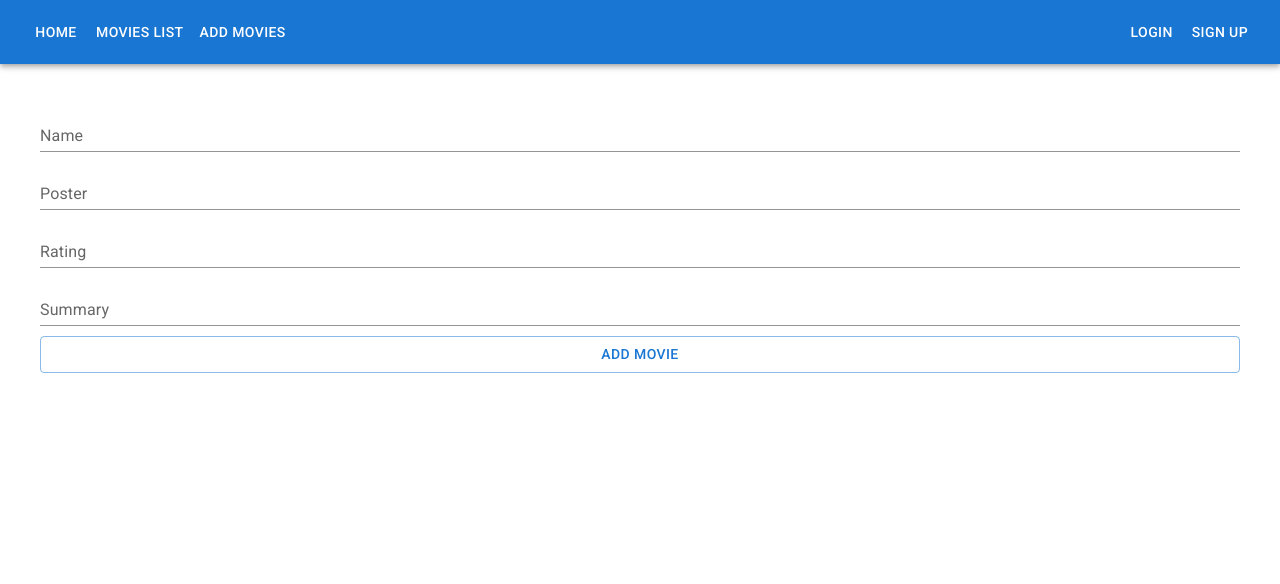
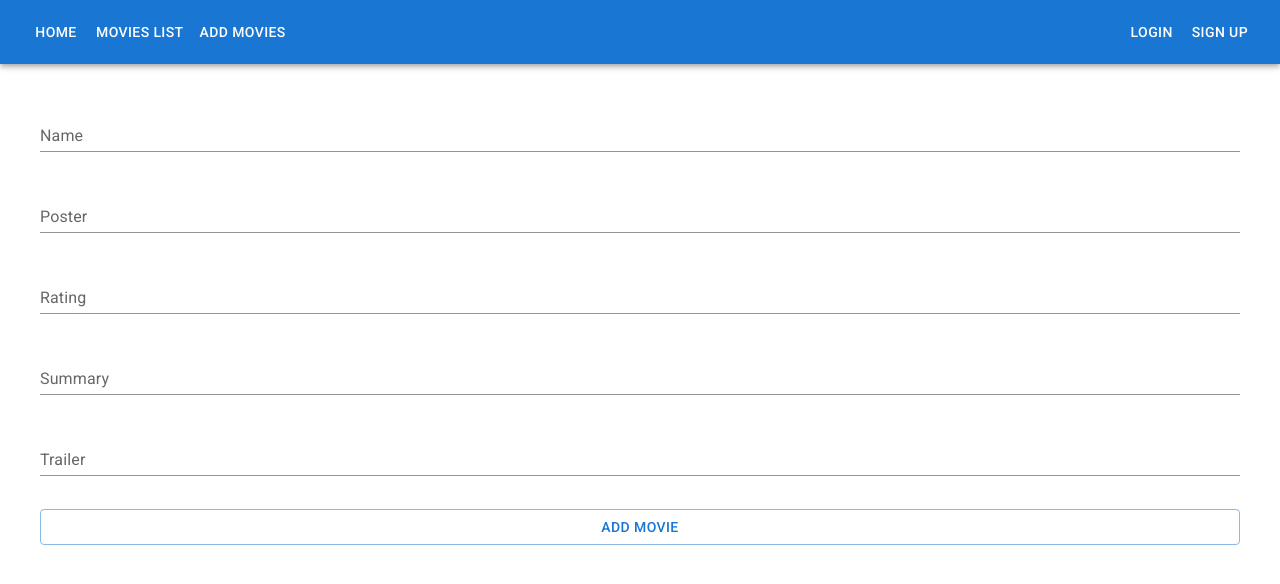
Before and after one commit to aniketb03/Movie-front-end, a React (Create React App) app: page /movies/add in a window 1280 px wide. Shown: the top 584 px of the page. Built offline with nearby package versions, Linux system fonts and the light colour scheme; the HTML template or start-up script is replaced by a standard one.

Commit message:
CURD Operation

```diff
--- /dev/null
+++ b/src/AddMovie.js
@@ -0,0 +1,146 @@
+import { useState } from "react";
+import Button from "@mui/material/Button";
+import TextField from "@mui/material/TextField";
+import { useNavigate } from "react-router-dom";
+import { useFormik } from "formik";
+import * as yup from "yup";
+import { API } from "./global";
+
+const movieValidationScheme = yup.object({
+  name: yup.string().required(),
+  poster: yup.string().required().min(5, "Need a Bigger Poster"),
+  rating: yup
+    .number()
+    .required()
+    .min(1, "Need a Better rating")
+    .max(10, "Too much rating"),
+  summary: yup.string().required().min(20, "Need a Bigger Summary"),
+  trailer: yup.string().required(),
+});
+export function AddMovie() {
+  // const [name, setName] = useState("");
+  // const [poster, setPoster] = useState("");
+  // const [rating, setRating] = useState("");
+  // const [summary, setSummary] = useState("");
+
+  // const addMovie = () => {
+  //   const newMovie = {
+  //     name: name,
+  //     poster: poster,
+  //     rating: rating,
+  //     summary: summary
+  // //   };
+  // //   setMovieList([...movieList, newMovie]);
+  // };
+
+  const navigate = useNavigate();
+  const addMovie = (newMovie) => {
+    fetch(`${API}/movies`, {
+      method: "POST",
+      headers: {
+        "Content-Type": "application/json",
+      },
+      body: JSON.stringify(newMovie),
+    }).then((res) => navigate("/movies"));
+    console.log(newMovie);
+  };
+
+  const { handleSubmit, values, handleChange, handleBlur, errors, touched } =
+    useFormik({
+      initialValues: {
+        name: "",
+        poster: "",
+        rating: "",
+        summary: "",
+        trailer: "",
+      },
+      validationSchema: movieValidationScheme,
+      onSubmit: (newMovie) => {
+        console.log("onSubmit", newMovie);
+        addMovie(newMovie);
+      },
+    });
+  return (
+    // <div className="add-movie-form">
+    //   <TextField
+    //     label="Name"
+    //     variant="standard"
+    //     onChange={(event) => setName(event.target.value)} />
+    //   <TextField
+    //     label="Poster"
+    //     variant="standard"
+    //     onChange={(event) => setPoster(event.target.value)} />
+    //   <TextField
+    //     label="Rating"
+    //     variant="standard"
+    //     onChange={(event) => setRating(event.target.value)} />
+    //   <TextField
+    //     label="Summary"
+    //     variant="standard"
+    //     onChange={(event) => setSummary(event.target.value)} />
+    //   <Button variant="outlined" onClick={addMovie}>Add Movie</Button>
+    // </div>
+
+    <form onSubmit={handleSubmit} className="add-movie-form">
+      <TextField
+        label="Name"
+        variant="standard"
+        name="name"
+        onChange={handleChange}
+        onBlur={handleBlur}
+        value={values.name}
+        error={touched.name && Boolean(errors.name)}
+        helperText={touched.name && errors.name ? errors.name : " "}
+      />
+
+      <TextField
+        label="Poster"
+        variant="standard"
+        name="poster"
+        onChange={handleChange}
+        onBlur={handleBlur}
+        value={values.poster}
+        error={touched.poster && Boolean(errors.poster)}
+        helperText={touched.poster && errors.poster ? errors.poster : " "}
+      />
+
+      <TextField
+        label="Rating"
+        variant="standard"
+        name="rating"
+        onChange={handleChange}
+        onBlur={handleBlur}
+        value={values.rating}
+        error={touched.rating && Boolean(errors.rating)}
+        helperText={touched.rating && errors.rating ? errors.rating : " "}
+      />
+
+      <TextField
+        label="Summary"
+        variant="standard"
+        name="summary"
+        onChange={handleChange}
+        onBlur={handleBlur}
+        value={values.summary}
+        error={touched.summary && Boolean(errors.summary)}
+        helperText={touched.summary && errors.summary ? errors.summary : " "}
+      />
+
+      <TextField
+        label="Trailer"
+        variant="standard"
+        name="trailer"
+        onChange={handleChange}
+        onBlur={handleBlur}
+        value={values.trailer}
+        error={touched.trailer && Boolean(errors.trailer)}
+        helperText={touched.trailer && errors.trailer ? errors.trailer : " "}
+      />
+
+      <Button type="submit" variant="outlined">
+        {" "}
+        Add Movie
+      </Button>
+    </form>
+  );
+}
--- /dev/null
+++ b/src/Delete.js
@@ -0,0 +1,10 @@
+import Button from '@mui/material/Button';
+import * as React from 'react';
+export function Delete() {
+  return (
+    <div>
+      <Button variant='outlined'>Delete</Button>
+    </div>
+  );
+
+}
--- /dev/null
+++ b/src/EditMovie.js
@@ -0,0 +1,90 @@
+import * as react from "react";
+import { useNavigate, useParams } from "react-router-dom";
+import Button from "@mui/material/Button";
+import { useEffect, useState } from "react";
+import { API } from "./global";
+import TextField from "@mui/material/TextField";
+export function EditMovie() {
+  const { id } = useParams();
+  console.log(id);
+
+  const [movie, setMovie] = useState(null);
+
+  const getMovies = () => {
+    fetch(`${API}/movies/${id}`, {
+      method: "GET",
+    })
+      .then((data) => data.json())
+      .then((mv) => setMovie(mv));
+  };
+  useEffect(() => getMovies(), []);
+
+  return movie ? <EditMovieForm movie={movie} /> : "loading...";
+}
+function EditMovieForm({ movie }) {
+  const [name, setName] = useState(movie.name);
+  const [poster, setPoster] = useState(movie.poster);
+  const [rating, setRating] = useState(movie.rating);
+  const [summary, setSummary] = useState(movie.summary);
+  const [trailer, setTrailer] = useState(movie.trailer);
+
+  const navigate = useNavigate();
+
+  const addMovie = () => {
+    const newMovie = {
+      name: name,
+      poster: poster,
+      rating: rating,
+      summary: summary,
+      trailer: trailer,
+    };
+
+    fetch(`${API}/movies/${movie.id}`, {
+      method: "PUT",
+      headers: {
+        "Content-Type": "application/json",
+      },
+      body: JSON.stringify(newMovie),
+    }).then(() => navigate("/movies"));
+    console.log(newMovie);
+  };
+  return (
+    <div className="add-movie-form">
+      <TextField
+        value={name}
+        onChange={(event) => setName(event.target.value)}
+        label="Name"
+        varient="standard"
+      />
+
+      <TextField
+        value={poster}
+        onChange={(event) => setPoster(event.target.value)}
+        label="Name"
+        varient="standard"
+      />
+      <TextField
+        value={rating}
+        onChange={(event) => setRating(event.target.value)}
+        label="Name"
+        varient="standard"
+      />
+      <TextField
+        value={summary}
+        onChange={(event) => setSummary(event.target.value)}
+        label="Name"
+        varient="standard"
+      />
+      <TextField
+        value={trailer}
+        onChange={(event) => setTrailer(event.target.value)}
+        label="Name"
+        varient="standard"
+      />
+      <Button onClick={addMovie} variant="outlined" color="success">
+        {" "}
+        Save{" "}
+      </Button>
+    </div>
+  );
+}
--- /dev/null
+++ b/src/MovieDetails.js
@@ -0,0 +1,48 @@
+import { useParams, useNavigate } from "react-router-dom";
+import Button from '@mui/material/Button';
+import ArrowBackIosIcon from '@mui/icons-material/ArrowBackIos';
+import { useState } from "react";
+import { API } from "./global";
+import { useEffect } from "react";
+export function MovieDetails({}) {
+  const { id } = useParams();
+  console.log({ id });
+  // const movie = movieList[id];
+  const [movie,setMovie]=useState({});
+
+  const getMovies=()=>{
+    fetch(`${API}/movies/${id}`)
+    .then((data)=>data.json())
+    .then((mv)=>setMovie(mv));
+  };
+
+  useEffect(() => getMovies() , []);
+
+  const styles = { color: movie.rating > 7.9 ? "green" : "red" };
+
+  const navigate = useNavigate();
+
+  return (
+    <div>
+      <iframe width="100%"
+        height="650"
+        src={movie.trailer}
+        title="YouTube video player"
+        frameborder="0"
+        allow="accelerometer; autoplay; clipboard-write; encrypted-media; gyroscope; picture-in-picture"
+        allowfullscreen>
+      </iframe>
+      <div className="movie-detail-container">
+        <div className="movie-specs">
+          <h2 className="movie-name">{movie.name}</h2>
+          <p style={styles} className="movie-rating">⭐{movie.rating}
+          </p>
+        </div>
+        <p className="movie-summary">{movie.summary}</p>
+        <Button onClick={() => navigate(-1)} startIcon={<ArrowBackIosIcon />}>Back</Button>
+      </div>
+    </div>
+
+  );
+
+}
--- a/src/MovieList.js
+++ b/src/MovieList.js
@@ -1,72 +1,72 @@
-import { useState } from 'react';
+import { useEffect, useState } from "react";
 import { Movie } from "./Movie";
-import Button from '@mui/material/Button';
-import TextField from '@mui/material/TextField';
+import CommonContext from "./context/commonContext";
+import { useContext } from "react";
+import { useNavigate } from "react-router-dom";
 
+import IconButton from "@mui/material/IconButton";
+import DeleteIcon from "@mui/icons-material/Delete";
+import EditIcon from "@mui/icons-material/Edit";
 
 export function MovieList() {
+  const [movieList, setMovieList] = useState([]);
 
-  const [movieList, setMovieList] = useState([]);
   // const {isLoggedIn}=useContext(CommonContext);
-  try{
-    fetch("http://localhost:9000/movies",{
+  const getMovies = () => {
+    try {
+      fetch("http://localhost:9000/movies", {
         method: "GET",
         headers: {
           "Content-Type": "application/json",
-      },}).then((data)=>data.json()).then((mvs)=>setMovieList(mvs));
-  }catch(err){
+        },
+      })
+        .then((data) => data.json())
+        .then((mvs) => setMovieList(mvs));
+    } catch (err) {
       console.error(err);
     }
+  };
+  useEffect(() => getMovies(), []);
 
+  const deleteMovie = (id) => {
+    fetch(`http://localhost:9000/movies/${id}`, {
+      method: "DELETE",
+    }).then(() => getMovies());
+  };
+
+  const navigate = useNavigate();
   return (
     <div>
       <div className="movie-list">
-        {movieList.map((mv, index) => (
-          <Movie key={index} movie={mv} id={index}/>
+        {movieList.map((mv) => (
+          <Movie
+            key={mv._id}
+            movie={mv}
+            id={mv._id}
+            deleteButton={
+              <IconButton
+                style={{ marginLeft: "auto" }}
+                color="error"
+                onClick={() => deleteMovie(mv._id)}
+                aria-label="Movie-details"
+              >
+                <DeleteIcon />
+              </IconButton>
+            }
+            editButton={
+              <IconButton
+                color="primary"
+                onClick={() => navigate(`/movies/edit/${mv._id}`)}
+                aria-label="Movie-details"
+              >
+                <EditIcon />
+              </IconButton>
+            }
+          />
         ))}
       </div>
     </div>
   );
 }
 
-export function AddMovie({movieList,setMovieList}){
-
-  const [name, setName] = useState("");
-  const [poster, setPoster] = useState("");
-  const [rating, setRating] = useState("");
-  const [summary, setSummary] = useState("");
-
-  const addMovie = ()=> {
-    const newMovie = {
-      name: name,
-      poster: poster,
-      rating: rating,
-      summary: summary
-    };
-   setMovieList([...movieList, newMovie]);
-  };
-  return(
-    <div className="add-movie-form">
-          <TextField
-          label="Name"
-          variant="standard"
-          onChange={(event) => setName(event.target.value)}
-          />
-          <TextField
-          label="Poster"
-          variant="standard"
-          onChange={(event) => setPoster(event.target.value)}/>
-          <TextField
-          label="Rating"
-          variant="standard"
-          onChange={(event) => setRating(event.target.value)}
-          />
-          <TextField
-          label="Summary"
-          variant="standard"
-          onChange={(event) => setSummary(event.target.value)}
-          />
-        <Button variant="outlined" onClick={addMovie}>Add Movie</Button>
-      </div>
-      );
-  }
+export default MovieList;
--- a/src/global.js
+++ b/src/global.js
@@ -1 +1 @@
-// export const API =`http://localhost:4000`;
+export const API =`http://localhost:9000`;
```
Also changed, not shown: src/App.js (+36 -60 lines), src/Logout.js (added, +7 -0 lines), src/Movie.js (+30 -26 lines), src/auth/Login.js (+58 -52 lines). Lines whose indentation alone changed are shown as unchanged.
